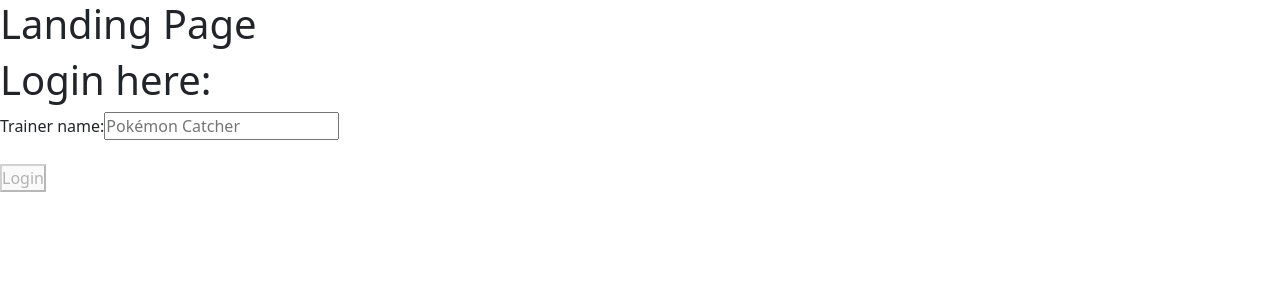
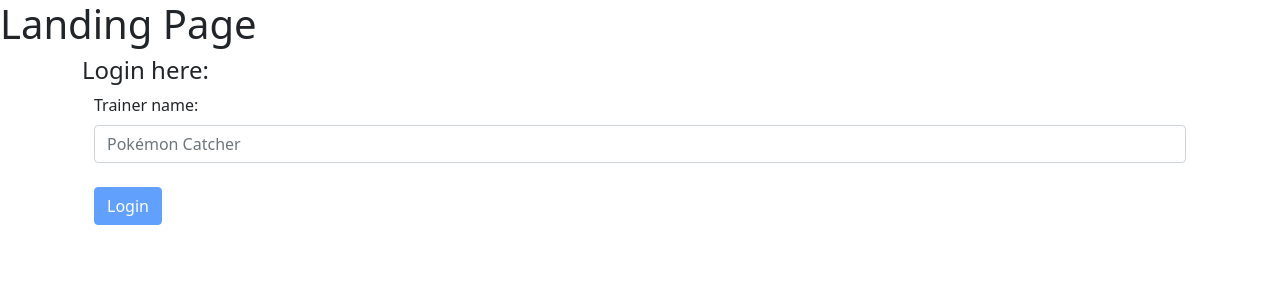
Before and after one commit to teemunasanen/pokemon-trainer, an Angular app: page /landing in a window 1280 px wide. Shown: the top 300 px of the page. Built offline with nearby package versions, Linux system fonts and the light colour scheme.

Commit message:
feat: login submit adds trainer to session storage

```diff
--- a/src/app/catalogue/catalogue.page.html
+++ b/src/app/catalogue/catalogue.page.html
@@ -1,2 +1,3 @@
 <h1>Catalogue Page</h1>
+<h4> Welcome {{ trainer }}</h4>
 <app-catalogue-comp></app-catalogue-comp>
--- a/src/app/catalogue/catalogue.page.ts
+++ b/src/app/catalogue/catalogue.page.ts
@@ -1,7 +1,23 @@
-import { Component } from "@angular/core";
+import { Component, OnInit } from "@angular/core";
+import { TrainerService } from "../services/trainer.service";
 
 @Component({
     selector: 'app-catalogue',
     templateUrl: './catalogue.page.html'
 })
-export class CataloguePage {}
+export class CataloguePage implements OnInit {
+
+    get trainer(): string{
+        return this.trainerService.trainer;
+    }
+
+    constructor(
+        private trainerService: TrainerService
+    ) { }
+
+    ngOnInit(): void {
+
+    }
+
+
+}
--- a/src/app/login-form/login-form.component.html
+++ b/src/app/login-form/login-form.component.html
@@ -1,23 +1,39 @@
-<h1>Login here:</h1>
-
+<div class="container">
+<h4>Login here:</h4>
+<div class="container">
 <form #loginForm="ngForm" (ngSubmit)="onLoginSubmit(loginForm)">
-  <fieldset >
-    <label for="trainer">Trainer name: </label>
-    <input type="text"
-    [ngClass]="{'is-valid': trainer.valid, 'is-invalid': (trainer.invalid && (trainer.dirty || trainer.touched))}"
+  <fieldset>
+    <label for="trainer" class="form-label">Trainer name: </label>
+    <input
+      type="text"
+      [ngClass]="{
+        'is-valid': trainer.valid,
+        'is-invalid': trainer.invalid && (trainer.dirty || trainer.touched)
+      }"
       id="trainer"
       name="trainer"
       ngModel
       #trainer="ngModel"
+      class="form-control"
       required
       minlength="3"
-     placeholder="Pokémon Catcher" />
+      placeholder="Pokémon Catcher"
+    />
 
-    <div *ngIf="trainer.errors && trainer.invalid && ( trainer.dirty || trainer.touched )">
+    <div
+      id="trainerNameErrors"
+      *ngIf="
+        trainer.errors && trainer.invalid && (trainer.dirty || trainer.touched)
+      "
+    >
       <p *ngIf="trainer.errors?.['required']">The trainer name is required</p>
-      <p *ngIf="trainer.errors?.['minlength']">The trainer name minimum length is 3</p>
+      <p *ngIf="trainer.errors?.['minlength']">
+        The trainer name minimum length is 3
+      </p>
     </div>
   </fieldset>
-  <br>
-  <button type="submit" [disabled]="loginForm.invalid">Login</button>
+  <br />
+  <button class="btn btn-primary" type="submit" [disabled]="loginForm.invalid">Login</button>
 </form>
+</div>
+</div>
--- a/src/app/login-form/login-form.component.ts
+++ b/src/app/login-form/login-form.component.ts
@@ -1,15 +1,27 @@
-import { Component } from "@angular/core";
+import { Component, OnInit } from "@angular/core";
 import { NgForm } from "@angular/forms";
+import { Router } from "@angular/router";
+import { TrainerService } from "../services/trainer.service";
 
 @Component({
     selector: 'app-login-form',
     templateUrl: './login-form.component.html',
     styleUrls: ['./login-form.component.css']
 })
-export class LoginFormComponent {
+export class LoginFormComponent implements OnInit {
 
-    public onLoginSubmit(loginForm: NgForm):  void {
+    constructor(
+        private router: Router,
+        private trainerService: TrainerService) { }
 
+
+    ngOnInit(): void {
+    }
+
+    public onLoginSubmit(form: NgForm): void {
+        const { trainer } = form.value;
+        this.trainerService.trainer = trainer;
+        this.router.navigateByUrl("/catalogue");
     }
 
 
--- /dev/null
+++ b/src/app/services/trainer.service.ts
@@ -0,0 +1,22 @@
+import { Injectable } from '@angular/core';
+
+const TRAINER_KEY = 'trainer-name'
+
+@Injectable({
+  providedIn: 'root'
+})
+export class TrainerService {
+
+  private _trainer: string = "";
+
+  get trainer(): string {
+    return this._trainer;
+  }
+
+  set trainer(trainer: string) {
+    sessionStorage.setItem(TRAINER_KEY, trainer)
+    this._trainer = trainer;
+  }
+
+  constructor() { }
+}
```
Lines whose indentation alone changed are shown as unchanged.
